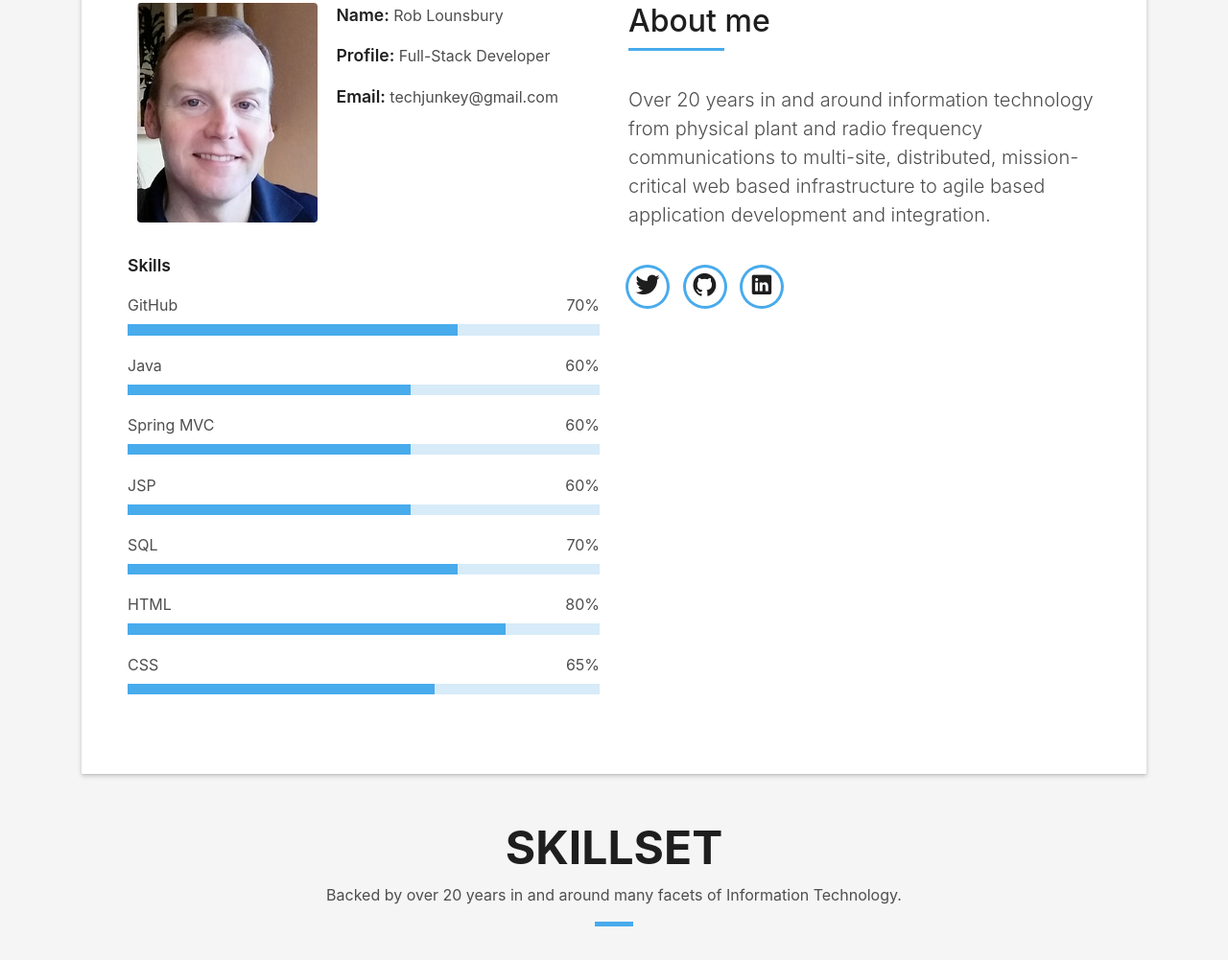
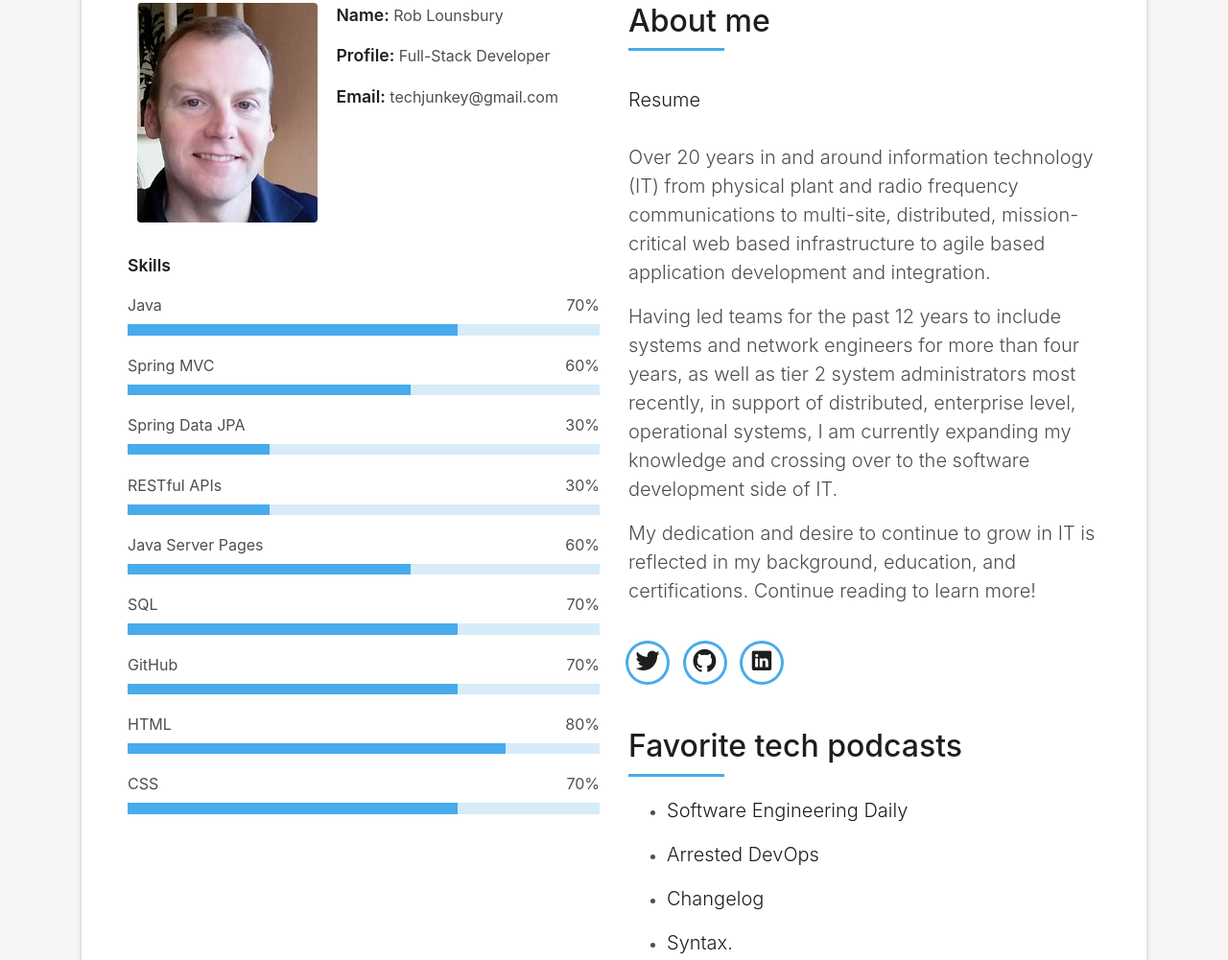
Before and after one commit to robrides/PersonalSite, a plain HTML site: page html/index.html in a window 1280 px wide. Shown: the part 925-1926 px from the top of the page at 96% size. Drawn offline with Linux system fonts and the light colour scheme; files whose address does not match are found by name.

Commit message:
updated index.html with links to github Resume repo

```diff
--- a/html/index.html
+++ b/html/index.html
@@ -110,14 +110,9 @@
                 </div>
                 <div class="skill-mf">
                   <p class="title-s">Skills</p>
-                  <span>GitHub</span> <span class="pull-right">70%</span>
+                  <span>Java</span> <span class="pull-right">70%</span>
                   <div class="progress">
                     <div class="progress-bar" role="progressbar" style="width: 70%" aria-valuenow="70" aria-valuemin="0"
-                      aria-valuemax="100"></div>
-                  </div>
-                  <span>Java</span> <span class="pull-right">60%</span>
-                  <div class="progress">
-                    <div class="progress-bar" role="progressbar" style="width: 60%" aria-valuenow="60" aria-valuemin="0"
                       aria-valuemax="100"></div>
                   </div>
                   <span>Spring MVC</span> <span class="pull-right">60%</span>
@@ -125,7 +120,17 @@
                     <div class="progress-bar" role="progressbar" style="width: 60%" aria-valuenow="60" aria-valuemin="0"
                       aria-valuemax="100"></div>
                   </div>
-                  <span>JSP</span> <span class="pull-right">60%</span>
+                  <span>Spring Data JPA</span> <span class="pull-right">30%</span>
+                  <div class="progress">
+                    <div class="progress-bar" role="progressbar" style="width: 30%" aria-valuenow="30" aria-valuemin="0"
+                      aria-valuemax="100"></div>
+                  </div>
+                  <span>RESTful APIs</span> <span class="pull-right">30%</span>
+                  <div class="progress">
+                    <div class="progress-bar" role="progressbar" style="width: 30%" aria-valuenow="30" aria-valuemin="0"
+                      aria-valuemax="100"></div>
+                  </div>
+                  <span>Java Server Pages</span> <span class="pull-right">60%</span>
                   <div class="progress">
                     <div class="progress-bar" role="progressbar" style="width: 60%" aria-valuenow="60" aria-valuemin="0"
                       aria-valuemax="100"></div>
@@ -135,14 +140,19 @@
                     <div class="progress-bar" role="progressbar" style="width: 70%" aria-valuenow="70" aria-valuemin="0"
                       aria-valuemax="100"></div>
                   </div>
+                  <span>GitHub</span> <span class="pull-right">70%</span>
+                  <div class="progress">
+                    <div class="progress-bar" role="progressbar" style="width: 70%" aria-valuenow="70" aria-valuemin="0"
+                      aria-valuemax="100"></div>
+                  </div>
                   <span>HTML</span> <span class="pull-right">80%</span>
                   <div class="progress">
                     <div class="progress-bar" role="progressbar" style="width: 80%;" aria-valuenow="80" aria-valuemin="0"
                       aria-valuemax="100"></div>
                   </div>
-                  <span>CSS</span> <span class="pull-right">65%</span>
+                  <span>CSS</span> <span class="pull-right">70%</span>
                   <div class="progress">
-                    <div class="progress-bar" role="progressbar" style="width: 65%" aria-valuenow="65" aria-valuemin="0"
+                    <div class="progress-bar" role="progressbar" style="width: 70%" aria-valuenow="70" aria-valuemin="0"
                       aria-valuemax="100"></div>
                   </div>
                 </div>
@@ -155,7 +165,10 @@
                     </h5>
                   </div>
                   <p class="lead">
-                    Over 20 years in and around information technology from physical plant and radio frequency communications to multi-site, distributed, mission-critical web based infrastructure to agile based application development and integration.
+                    <a href="https://github.com/robrides/Resume" target="_blank">Resume</a><br><br>
+                    Over 20 years in and around information technology (IT) from physical plant and radio frequency communications to multi-site, distributed, mission-critical web based infrastructure to agile based application development and integration.</p>
+                    <p class="lead"> Having led teams for the past 12 years to include systems and network engineers for more than four years, as well as tier 2 system administrators most recently, in support of distributed, enterprise level, operational systems, I am currently expanding my knowledge and crossing over to the software development side of IT.
+                    <p class="lead">My dedication and desire to continue to grow in IT is reflected in my background, education, and certifications. Continue reading to learn more!
                   </p>
                   <div class="socials">
                     <ul>
@@ -166,9 +179,15 @@
                       <li><a href="https://www.linkedin.com/in/roblounsbury/"><span class="ico-circle"><i class="ion-social-linkedin"></i></span></a></li>
                       <!-- <li><a href=""><span class="ico-circle"><i class="ion-social-pinterest"></i></span></a></li> -->
                     </ul>
-                  </div>
-                  <p class="lead">
-                  </p>
+                  </div><br>
+                      <h5 class="title-left">Favorite tech podcasts</h5><br>
+                      <ul>
+                        <li><p class="lead"><a href="https://softwareengineeringdaily.com/">Software Engineering Daily</a></p></li>
+                        <li><p class="lead"><a href="https://www.arresteddevops.com/">Arrested DevOps</a></p></li>
+                      <li><p class="lead"><a href="https://changelog.com/">Changelog</a></p></li>
+                      <li><p class="lead"><a href="https://syntax.fm/">Syntax.</a></p></li>
+                    </ul>
+
                 </div>
               </div>
             </div>
@@ -318,11 +337,13 @@
         <div class="col-sm-3 col-lg-3">
           <div class="counter-box pt-4 pt-md-0">
             <div class="counter-ico">
-              <span class="ico-circle"><i class="ion-ribbon-a"></i></span>
+              <a href="https://www.youracclaim.com/users/robert-lounsbury/badges" target="_blank">
+              <span class="ico-circle"><i class="ion-ribbon-a"></i></span></a>
             </div>
             <div class="counter-num">
+              <a href="https://www.youracclaim.com/users/robert-lounsbury/badges" target="_blank">
               <p class="counter">7</p>
-              <span class="counter-text">CERTIFICATIONS</span>
+              <span class="counter-text">CERTIFICATIONS</span></a>
             </div>
           </div>
         </div>
@@ -334,6 +355,7 @@
             <div class="counter-num">
               <p class="counter">4</p>
               <span class="counter-text">Degrees</span>
+              <a href="https://calhoun.nps.edu/handle/10945/3277"><span class="counter-text">Master's Thesis</span></a>
             </div>
           </div>
         </div>
@@ -773,9 +795,10 @@
                      Available for employment starting July 15, 2019.
                     </p>
                     <ul class="list-ico">
-                      <li><span class="ion-ios-location"></span> Greater St. Louis Area</li>
+                      <li><span class="ion-ios-location"></span> Greater St. Louis Area - Metro East</li>
                       <li><span class="ion-ios-telephone"></span> (618) 767-6546</li>
-                      <li><span class="ion-email"></span> techjunkey@gmail.com</li>
+                      <li><span class="ion-email"></span> <a href="mailto:techjunkey@gmail.com?Subject=Job%20Opportunity" target="_top">techjunkey@gmail.com</a></li>
+                      <li><span class="ion-document"></span> <a href="https://github.com/robrides/Resume" target="_blank">Resume</a></li>
                     </ul>
                   </div>
                   <div class="socials">
```
